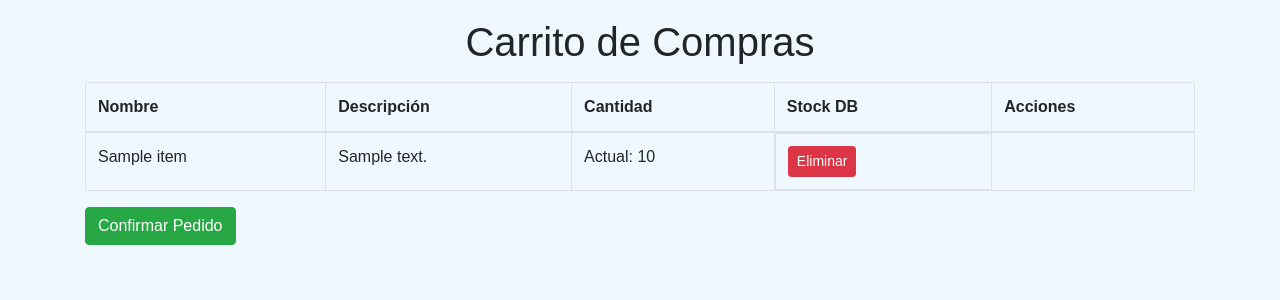
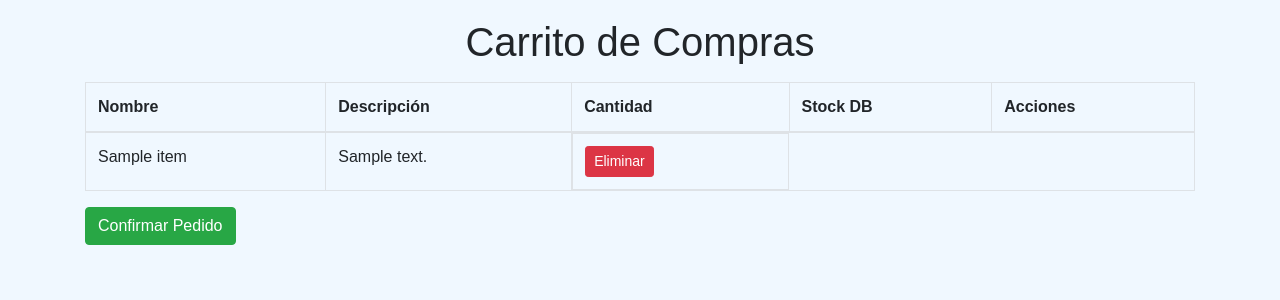
Before and after one commit to pato2546/web, a Django app: template ControlInventario/templates/controlinventario/carrito.html in a window 1280 px wide. Shown: the part 76-376 px from the top of the page. Run offline with Django 5.2, Linux system fonts and the light colour scheme; the template is opened without the code that fills it: most values are stand-ins (such as "Sample title", 1, 10 or a date in 2020); some libraries are stand-ins or nearby versions.

Commit message:
actualizacion de carrito

```diff
--- a/ControlInventario/templates/controlinventario/carrito.html
+++ b/ControlInventario/templates/controlinventario/carrito.html
@@ -50,20 +50,7 @@
               <td>{{ item.nombre }}</td>
               <td>{{ item.descripcion }}</td>
 
-              <!-- Cantidad en carro con formulario de actualización
-              <td>
-                <form method="POST" action="{% url 'actualizar_cantidad_carro' %}" class="form-inline">
-                  {% csrf_token %}
-                  <input type="hidden" name="id" value="{{ item.id }}">
-                  <input type="number" name="cantidad" value="{{ item.cantidad }}" min="1" class="form-control form-control-sm" style="width: 90px;">
-                  <button type="submit" class="btn btn-sm btn-primary ml-2">Actualizar</button>
-                </form>
-              </td>-->
-
-              <!-- Stock actual en DB (lectura) -->
-              <td>
-                Actual: {{ item.stock_actual|default:item.stock }}
-              </td>
+              <!-- Aquí ya no hay formulario para actualizar cantidad -->
 
               <!-- Acciones: Eliminar -->
               <td class="d-flex">
@@ -73,13 +60,6 @@
                   <button type="submit" class="btn btn-sm btn-danger">Eliminar</button>
                 </form>
 
-                <!-- Opción opcional: actualizar stock DB para este ítem (si aplica)
-                <form method="POST" action="{% url 'stock_db_actualizar' %}">
-                  {% csrf_token %}
-                  <input type="hidden" name="id" value="{{ item.id }}">
-                  <input type="hidden" name="stock" value="{{ item.stock_actual|default:item.stock|default:0 }}">
-                  <button type="submit" class="btn btn-sm btn-warning">Set Stock</button>
-                </form> -->
               </td>
             </tr>
           {% else %}
```
